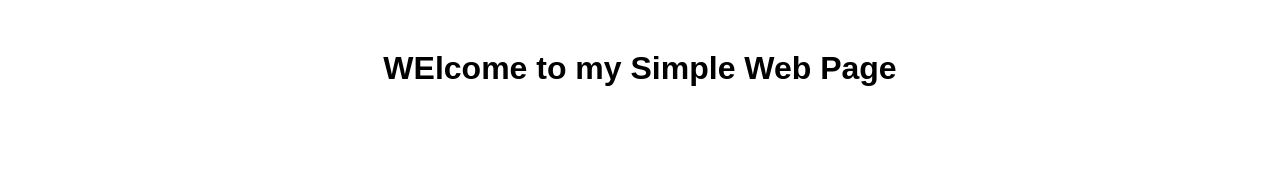
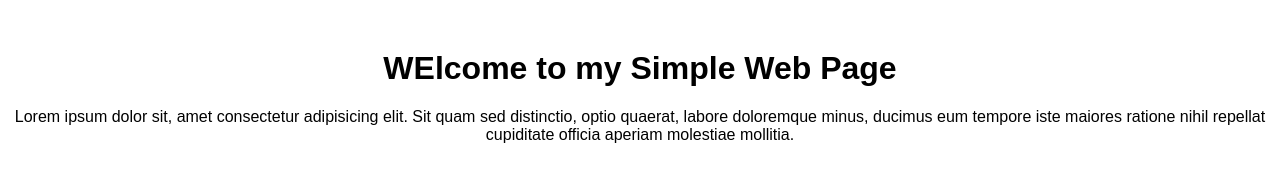
Before and after one commit to Zygarde22/simple-web-page, a plain HTML site: page index.html in a window 1280 px wide. Drawn offline with Linux system fonts and the light colour scheme.

Commit message:
added lorem

```diff
--- a/index.html
+++ b/index.html
@@ -16,6 +16,6 @@
   </head>
   <body>
     <h1>WElcome to my Simple Web Page</h1>
-    <p></p>
+    <p>Lorem ipsum dolor sit, amet consectetur adipisicing elit. Sit quam sed distinctio, optio quaerat, labore doloremque minus, ducimus eum tempore iste maiores ratione nihil repellat cupiditate officia aperiam molestiae mollitia.</p>
   </body>
 </html>
```
